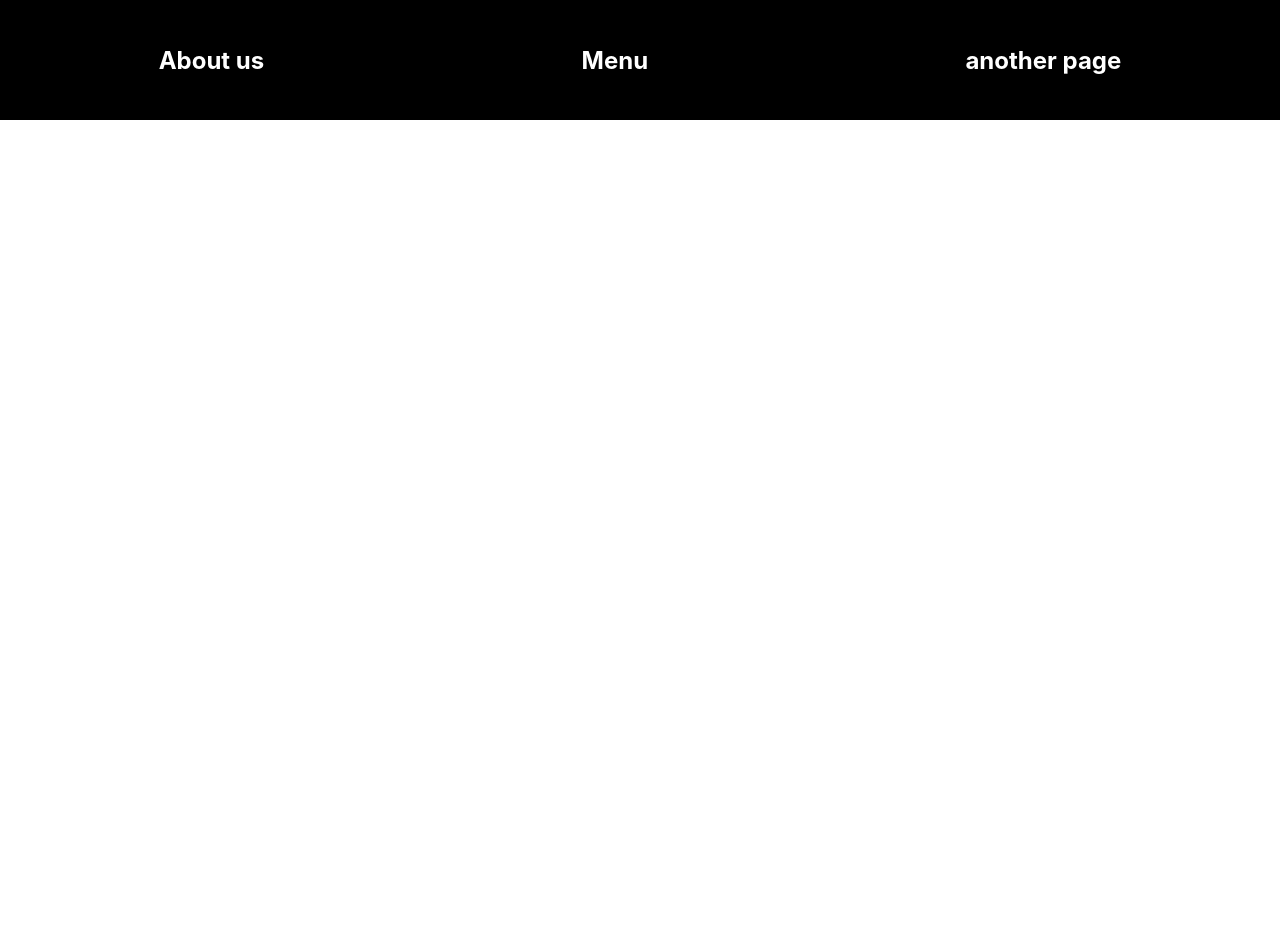
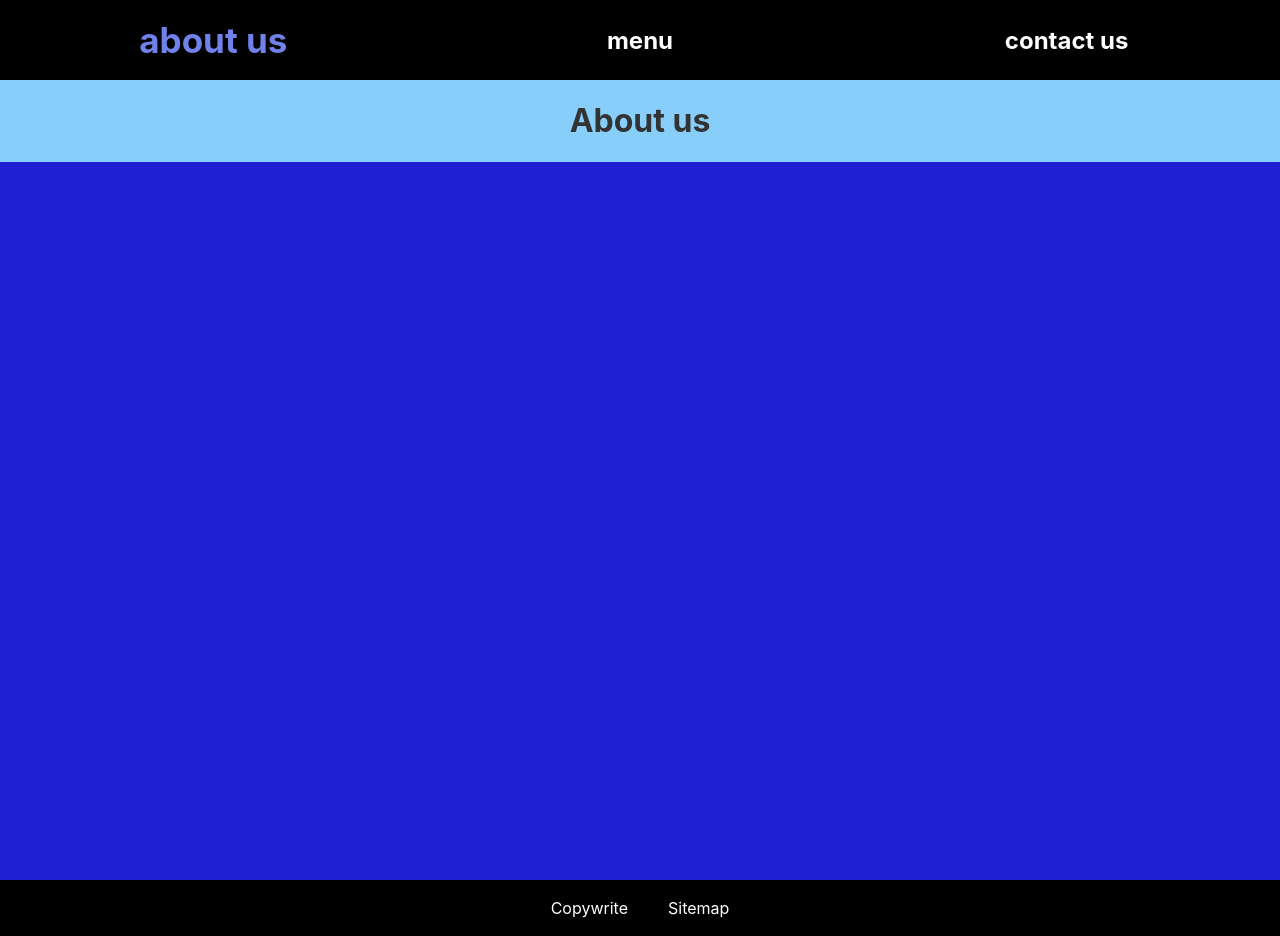
Before and after one commit to DonovanGallaway/Restaurant-template, a Svelte app: page / in a window 1280 px wide. Before the commit the page ends 800 px from the top, so only its background shows below. Built offline with nearby package versions, Linux system fonts and the light colour scheme.

Commit message:
Added pages, footer, and animation

```diff
--- a/public/global.css
+++ b/public/global.css
@@ -6,8 +6,10 @@ html, body {
 
 body {
 	color: #333;
+	text-align: center;
 	margin: 0;
 	padding: 0;
 	box-sizing: border-box;
 	font-family: -apple-system, BlinkMacSystemFont, "Segoe UI", Roboto, Oxygen-Sans, Ubuntu, Cantarell, "Helvetica Neue", sans-serif;
+	overflow-x: hidden
 }
--- a/src/App.svelte
+++ b/src/App.svelte
@@ -1,13 +1,47 @@
 <script>
 	import NavBar from "./components/NavBar.svelte";
+	import Footer from "./components/Footer.svelte";
+
+	import AboutUs from "./components/Pages/AboutUs.svelte";
+	import Menu from "./components/Pages/Menu.svelte";
+	import ContactUs from "./components/Pages/ContactUs.svelte";
+
+	const tabs = ['about us', 'menu', 'contact us']
+
+	let currentTab = 'about us'
 </script>
 
-<NavBar/>
+<NavBar {tabs} on:tabChange={(e) => {
+	currentTab = undefined
+	currentTab = e.detail
+	// setTimeout(() => {
+	// 	currentTab = e.detail
+	// }, 500);
+	console.log(currentTab)
+}}/>
+
+<!--<div id="navBar-space"></div>-->
 
 <main>
+	{#if currentTab === 'about us'}
+		<AboutUs />
+	{/if}
 
+	{#if currentTab === 'menu'}
+		<Menu />
+	{/if}
+
+	{#if currentTab === 'contact us'}
+	<ContactUs />
+	{/if}
 </main>
 
+<Footer />
+
 <style>
-
+	main {
+		position: relative;
+		height: 100%;
+		width: 100%;
+	}
 </style>
--- /dev/null
+++ b/src/components/Footer.svelte
@@ -0,0 +1,28 @@
+<script>
+
+</script>
+
+<footer>
+    <p>Copywrite</p>
+    <p>Sitemap</p>
+</footer>
+
+<style>
+    footer {
+        position: relative;
+        bottom: 0px;
+        height: 7%;
+        width: 100%;
+        background: black;
+        display: flex;
+        justify-content: center;
+        align-items: center;
+    }
+
+    p {
+        position: relative;
+        display: inline;
+        color: white;
+        margin: 20px;
+    }
+</style>
--- a/src/components/NavBar.svelte
+++ b/src/components/NavBar.svelte
@@ -3,19 +3,19 @@
     import { faBars } from '@fortawesome/free-solid-svg-icons'
     import { fade, blur, fly, slide, scale, crossfade } from 'svelte/transition';
     import { faGithub } from '@fortawesome/free-brands-svg-icons';
+    import { createEventDispatcher } from 'svelte'
 
+
+    const dispatch = createEventDispatcher()
+
+    export let tabs
 
     let burgerTruthy = false
     let rotation = 0
-    let opacity
-    //let position
     let height = document.documentElement.clientHeight * 0.90
-    let marginTop
-    let marginHelper
-    let position
     let burgerSize = 3
-
     let navBar = false
+    let currentTab = 'about us'
 
     let screenWidth = document.documentElement.clientWidth;
 
@@ -34,7 +34,6 @@
         if(burgerTruthy === false) {
             burgerTruthy = true
             rotation = 90
-            //height = window.innerHeight
             console.log(height)
         } else {
             burgerTruthy = false
@@ -54,12 +53,20 @@
             navBar = false
             burgerTruthy === true ? burgerFunc() : burgerTruthy = false
         }
+
+        if(document.documentElement.clientHeight <= 500) {
+            burgerSize = 2
+        } else {
+            burgerSize = 3
+        }
     }
 
     window.addEventListener("resize", resizeFunc)
 
 </script>
 
+
+<!--<div id="navSpace">-->
 <div id="stickyNav">
     <nav>
 
@@ -75,9 +82,15 @@
 
         {:else}
         <div class="nav-items">
-        <h1 class="nav-item">About us</h1>
-        <h1 class="nav-item">Menu</h1>
-        <h1 class="nav-item">another page</h1>
+
+            {#each tabs as tab}
+                <div class="nav-item-container">
+                    <h1 class:chosenTab={currentTab ===tab} class="nav-item" on:click={() => {
+                        currentTab = tab
+                        dispatch('tabChange', tab)
+                    }}>{tab}</h1>
+                </div>
+            {/each}
         </div>
 
         {/if}
@@ -86,21 +99,32 @@
 
 
 </div>
+<!--</div>-->
 
 {#if burgerTruthy}
     <div class="burgerContent" transition:fly={{y: -height, duration: 500, opacity: 1}}>
-        <h3 on:click={() => console.log('about me was clicked')} class="hambuger-item">About me</h3>
-        <h3 class="hambuger-item">menu</h3>
-        <h3 class="hambuger-item">Another page</h3>
+
+        {#each tabs as tab}
+            <h3 on:click={() => dispatch('tabChange', tab)} class="hamburger-item">{tab}</h3>
+        {/each}
     </div>
 {/if}
 
-
+<!--<div id="test"></div>
+<div id="test2"></div>-->
 
 <style>
 
+    #navSpace {
+        position: relative;
+        top: 0;
+        left: 0;
+        padding-bottom: 10vh;
+    }
+
     #stickyNav {
-        position: fixed;
+        position: sticky;
+        top: 0;
         width: 100%;
         z-index: 5;
     }
@@ -110,7 +134,7 @@
         top: 0;
         left: 0;
         background: black;
-        padding-bottom: 15vh;
+        padding-bottom: 10vh;
         z-index: 2;
     }
 
@@ -120,12 +144,36 @@
         top: 50%;
         transform: translateY(-50%);
         width: 100%;
+        cursor: pointer;
+    }
+
+    .nav-item-container {
+        margin: auto;
+        display: inline;
+        display: flex;
+        justify-content: center;
+        align-items: center;
     }
 
     .nav-item {
+        position: absolute;
         color: white;
         display: inline;
         margin: auto;
+        transition: 0.1s;
+    }
+
+    .chosenTab {
+        font-size: 35px;
+        color:rgb(112, 130, 233)
+    }
+
+    .nav-item:hover {
+        color: rgb(150, 148, 148)
+    }
+
+    .nav-item:active {
+        font-size: 20px
     }
 
     .burgerContent {
@@ -139,10 +187,11 @@
         z-index: 1;
     }
 
-    .hambuger-item {
+    .hamburger-item {
         color: white;
         margin: 5px;
         margin-top: 20px;
+        cursor: pointer;
     }
 
     /*Burger stuff*/
@@ -158,7 +207,6 @@
 
     #test {
         position: relative;
-        top: 100px;
         padding-bottom: 200vh;
         width: 100%;
         background: pink;
@@ -173,6 +221,15 @@
 
 
     @media only screen and (max-width: 600px) {
+
+        nav {
+            padding-bottom: 15vh;
+        }
+
+        #navSpace {
+            padding-bottom: 15vh;
+        }
+
         #hamburger {
             display: block;
             right: 7%;
@@ -194,47 +251,9 @@
         nav {
             padding-bottom: 70px
         }
+
+        #navSpace {
+            padding-bottom: 70px;
+        }
     }
 </style>
-
-
-<!--<div id="nav-items"
-
-    style="padding-bottom: {height}px;"
->
-
-
-<h1
-   class="nav-item"
-
-   style="
-    opacity: {opacity};
-    margin-top: {marginTop}px
-   ">
-   About us
-</h1>
-
-
-
-
-<h1
-   class="nav-item"
-   style="opacity: {opacity};
-   margin-top: {marginTop + marginHelper}px
-   ">
-   Menu
-</h1>
-
-
-
-
-<h1
-   class="nav-item"
-   style="opacity: {opacity};
-   margin-top: {marginTop + marginHelper * 2}px
-   ">
-   Third page
-</h1>
-</div>
-
-</div>-->
--- /dev/null
+++ b/src/components/Pages/AboutUs.svelte
@@ -0,0 +1,31 @@
+<script>
+    import { fade, blur, fly, slide, scale, crossfade } from 'svelte/transition';
+
+    let screenWidth = document.documentElement.clientWidth;
+</script>
+
+
+<div id="container" in:fly={{x: screenWidth, duration: 500, opacity: 1}}
+    out:fly={{x: -screenWidth, duration: 500, opacity: 1}}
+>
+    <h1>About us</h1>
+    <div id=content></div>
+</div>
+
+
+<style>
+    #container {
+        position: absolute;
+        height: 95%;
+        width: 100%;
+        background: lightskyblue;
+
+    }
+
+    #content {
+        position: relative;
+        height: 100%;
+        width:100%;
+        background: rgb(31, 31, 211);
+    }
+</style>
--- /dev/null
+++ b/src/components/Pages/ContactUs.svelte
@@ -0,0 +1,31 @@
+<script>
+    import { fade, blur, fly, slide, scale, crossfade } from 'svelte/transition';
+
+    let screenWidth = document.documentElement.clientWidth;
+</script>
+
+
+<div id="container" in:fly={{x: screenWidth, duration: 500, opacity: 1}}
+    out:fly={{x: -screenWidth, duration: 500, opacity: 1}}
+>
+    <h1>Contact us</h1>
+    <div id=content></div>
+</div>
+
+
+<style>
+
+    #container {
+        position: absolute;
+        height: 100%;
+        width: 100%;
+        background: lightskyblue;
+    }
+
+    #content {
+        position: relative;
+        height: 100%;
+        width:100%;
+        background: pink;
+    }
+</style>
--- /dev/null
+++ b/src/components/Pages/Menu.svelte
@@ -0,0 +1,30 @@
+<script>
+    import { fade, blur, fly, slide, scale, crossfade } from 'svelte/transition';
+
+    let screenWidth = document.documentElement.clientWidth;
+</script>
+
+
+<div id="container" in:fly={{x: screenWidth, duration: 500, opacity: 1}}
+    out:fly={{x: -screenWidth, duration: 500, opacity: 1}}
+>
+    <h1>Menu</h1>
+    <div id=content></div>
+</div>
+
+
+<style>
+    #container {
+        position: absolute;
+        height: 100%;
+        width: 100%;
+        background: lightskyblue;
+    }
+
+    #content {
+        position: relative;
+        height: 100%;
+        width:100%;
+        background: rgb(36, 182, 36);
+    }
+</style>
```
Lines whose indentation alone changed are shown as unchanged.
